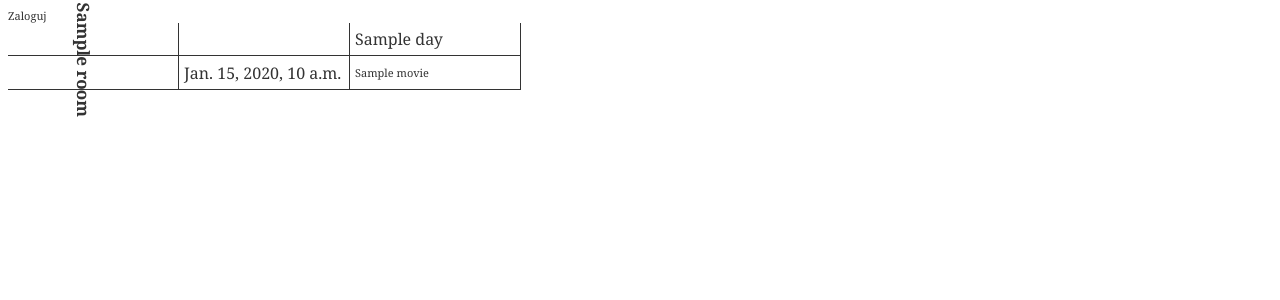
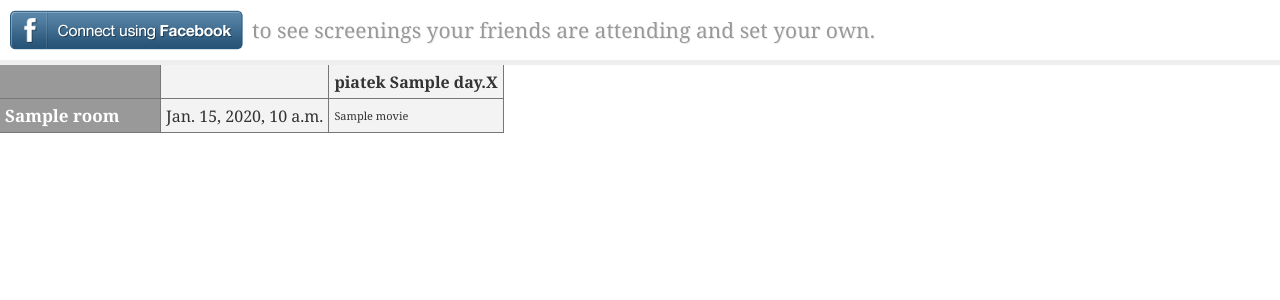
Before and after one commit to mstepniowski/wffplanner, a Django app: template templates/movies/calendar.html in a window 1280 px wide. Shown: the top 300 px of the page. Run offline with Django 3.2, Linux system fonts and the light colour scheme; the template is opened without the code that fills it: most values are stand-ins (such as "Sample title", 1, 10 or a date in 2020); data that the repository does not hold is empty; parts of the project's set-up code (start-up, migrations or seed data) failed here and were passed over; some libraries are stand-ins or nearby versions.

Commit message:
Nicer styling + icon for Facebook connect.

```diff
--- a/static/style.css
+++ b/static/style.css
@@ -1,6 +1,9 @@
 body {
     font: 11px Georgia;
     color: #333;
+    padding: 0;
+    margin: 0;
+    background-color: white;
 }
 
 a {
@@ -9,21 +12,54 @@ a {
     text-decoration: none;
 }
 
-table td {
-    border-right: 1px solid #333;
-    border-bottom: 1px solid #333;
+td, th {
+    border-right: 1px solid #777;
+    border-bottom: 1px solid #777;
     padding: 5px;
-    width: 160px;
+    min-width: 150px;
+    background-color: #F3F3F3;
+}
+
+th {
+    font-weight: bold;
+}
+
+#plan {
+    width: none;
+    overflow: scroll;
+    border-top: 5px solid #EEE;
+
 }
 
 .room {
-    transform: rotate(90deg);
-    -webkit-transform: rotate(90deg);
+    /* transform: rotate(90deg); */
+    /* -webkit-transform: rotate(90deg); */
     width: 140px;
     font-size: 17px;
     font-weight: bold;
+    background-color: #999;
+    color: #FFF;
 }
 
 .active {
     background-color: red;
 }
+
+.facebook-connect {
+    background-color: white;
+    color: #999;
+    line-height: 40px;
+    padding: 10px;
+    margin: 0;
+    font-size: 21px;
+    text-shadow: 1px 1px #EEE;
+
+}
+
+.facebook-connect a {
+    float: left;
+}
+
+.facebook-connect p {
+    margin: 0 0 0 242px;
+}
--- a/templates/movies/calendar.html
+++ b/templates/movies/calendar.html
@@ -3,18 +3,19 @@
 <script src="//ajax.googleapis.com/ajax/libs/jquery/1.8.2/jquery.min.js"></script>
 
 {% if not social_auth.facebook %}
-<a href={% url socialauth_begin "facebook" %}>Zaloguj</a>
+<div class="facebook-connect"><a href="{% url socialauth_begin 'facebook' %}"><img src="/static/img/facebook-connect.png?dssa"></a> <p>to see screenings your friends are attending and set your own.</p></div>
 {% endif %}
 
+<div id="plan">
 <table cellspacing="0" cellpadding="0">
-    <tr><td>&nbsp;</td><td>&nbsp;</td>
+    <tr><th class="room">&nbsp;</th><th>&nbsp;</th>
 	{% for day in calendar.days %}
-	<td>{{ day }}</td>
+	<th>{% cycle "piatek" "sobota" "niedziela" "poniedzialek" "wtorek" "sroda" "czwartek" %} {{ day }}.X</th>
 	{% endfor %}
     </tr>
 {% for row in calendar.rows %}
 <tr>
-    <td><div class="room">{% ifchanged row.room %}{{ row.room }}{% endifchanged %}</div></td>
+    <td class="room"><div>{% ifchanged row.room %}{{ row.room }}{% endifchanged %}</div></td>
     <td>{{ row.time }}</td>
     {% for day in row.screenings %}
     <td>{% for screening in day %}
@@ -28,5 +29,5 @@
 </tr>
 {% endfor %}
 </table>
-
+</div>
 <script type="text/javascript" src="/static/script.js"></script>
```
Also changed, not shown: static/img/facebook-connect.png (added).
